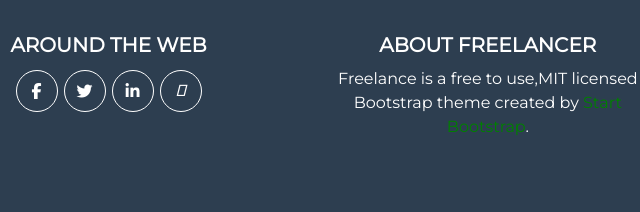
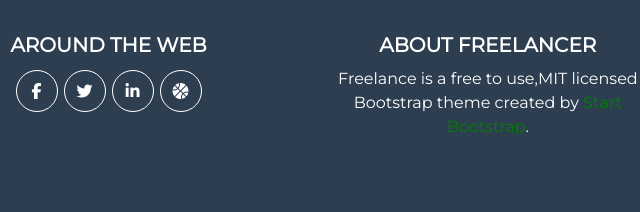
Before and after one commit to lizzyaudreygideon/BOOTSTRAP-website, a plain HTML site: page index.html in a window 1280 px wide. Shown: the part 2510-2722 px from the top of the page, 471-1111 px from the left. Drawn offline with nearby package versions, Linux system fonts and the light colour scheme.

Commit message:
index.html

```diff
--- a/index.html
+++ b/index.html
@@ -167,7 +167,7 @@
      <i class="fa-brands fa-facebook-f" style="color: #ffffff; "></i>
         <i class="fa-brands fa-twitter" style="color: #ffffff;"></i>
         <i class="fa-brands fa-linkedin-in" style="color: #ffffff;"></i>
-        <i class="fag fa-dribbble" style="color: #ffffff;"></i>
+        <i class="fas fa-basketball" style="color: #ffffff;"></i>
       </div>
     </div>
 
```
